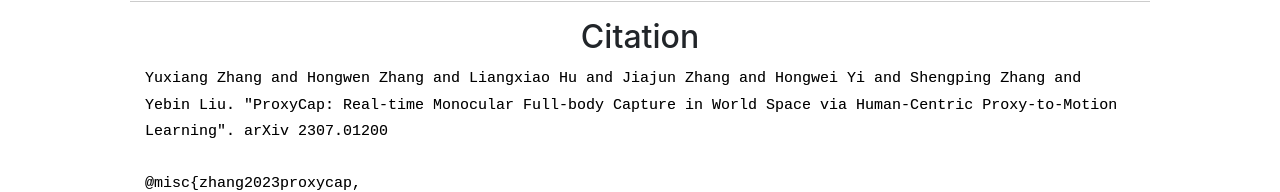
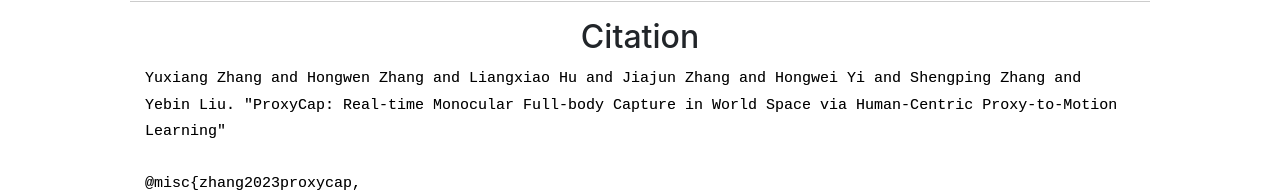
Before and after one commit to zhangyux15/ProxyCapV2, a plain HTML site: page index.html in a window 1280 px wide. Shown: the part 5052-5244 px from the top of the page. Drawn offline with Linux system fonts and the light colour scheme.

Commit message:
Update index.html

```diff
--- a/index.html
+++ b/index.html
@@ -154,7 +154,7 @@ space even using hand-held moving cameras.</em></p>
     </div>
     <div class="col-lg-12 col-md-12 col-sm-12 col-xl-12 text-left">
       <p><span style="color:#000000;font-family:'Courier New';font-size:15px;"> Yuxiang Zhang and Hongwen Zhang and Liangxiao Hu and Jiajun Zhang and Hongwei Yi and Shengping Zhang and Yebin Liu.
-         "ProxyCap: Real-time Monocular Full-body Capture in World Space via Human-Centric Proxy-to-Motion Learning". arXiv 2307.01200</span></p>
+         "ProxyCap: Real-time Monocular Full-body Capture in World Space via Human-Centric Proxy-to-Motion Learning"</span></p>
       <p>&nbsp;</p>
       <p><span style="color:#000000;font-family:'Courier New';font-size:15px;"> @misc{zhang2023proxycap, <br>
       title={ProxyCap: Real-time Monocular Full-body Capture in World Space via Human-Centric Proxy-to-Motion Learning}, <br>
```
